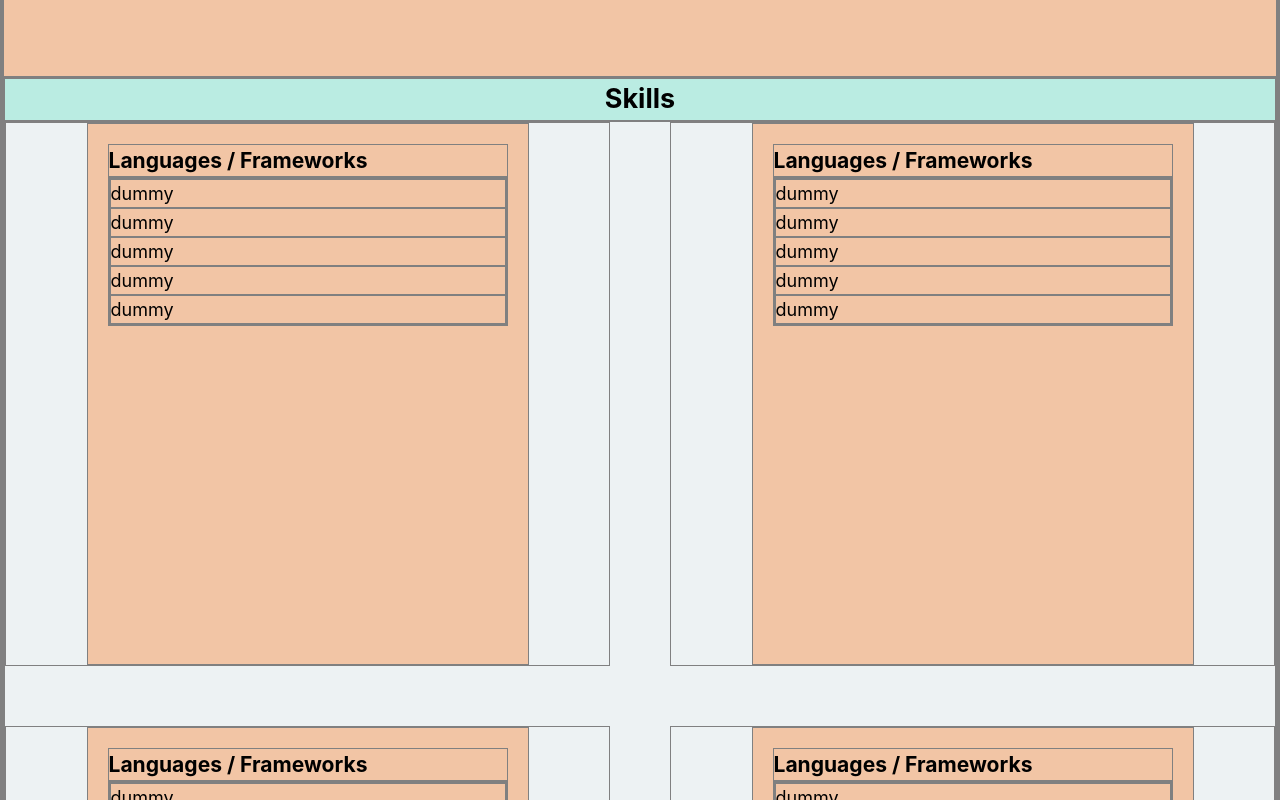
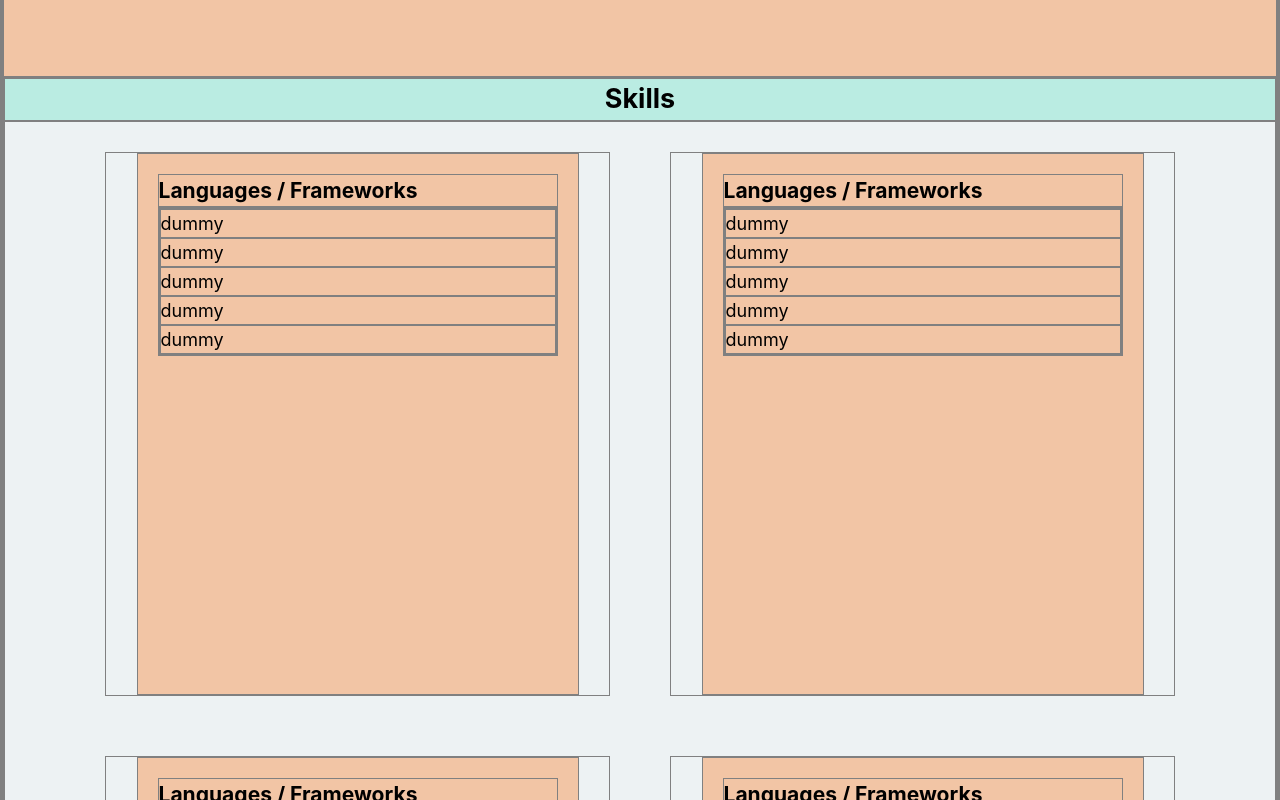
Before and after one commit to no-la/my-portfolio-for-2026, a React (Vite) app: page / in a window 1280 px wide. Shown: the part 580-1380 px from the top of the page. Built offline with nearby package versions, Linux system fonts and the light colour scheme.

Commit message:
add padding to my-skills wrapStyle

```diff
--- a/src/app/my-skills/my-skills.jsx
+++ b/src/app/my-skills/my-skills.jsx
@@ -8,6 +8,7 @@ const wrapStyle = css`
   display: grid;
   grid-template-columns: 1fr 1fr;
   gap: 60px;
+  padding: 30px 100px;
 `;
 const cellStyle = css`
   display: flex;
```
